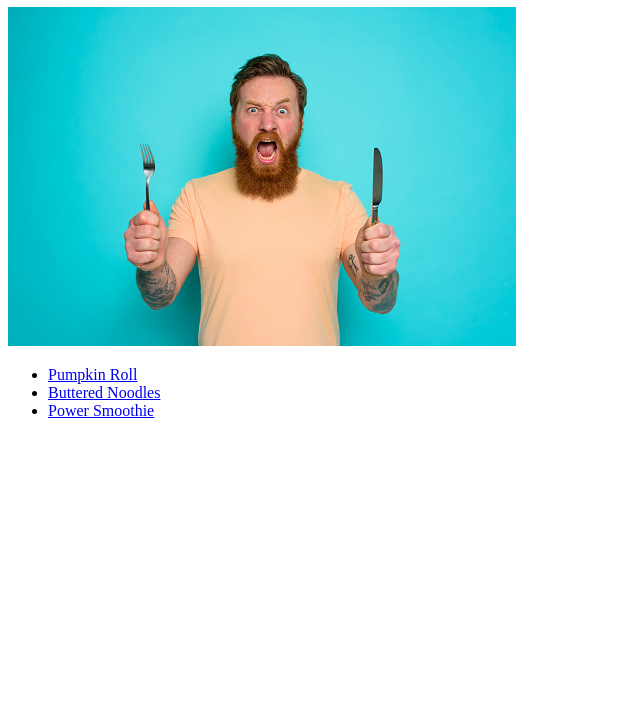
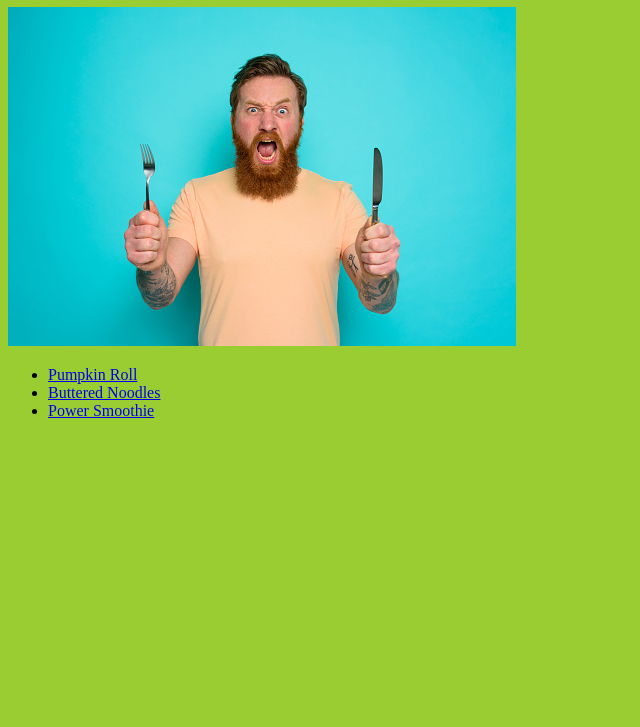
Before and after one commit to ady701/odin-recipes, a plain HTML site: page index.html in a window 1280 px wide. Shown: the part 73-800 px from the top of the page, without its empty margins (0-640 px from the left). Drawn offline with Linux system fonts and the light colour scheme.

Commit message:
Add styles.css

```diff
--- a/index.html
+++ b/index.html
@@ -5,6 +5,7 @@
     <meta http-equiv="X-UA-Compatible" content="IE=edge">
     <meta name="viewport" content="width=device-width, initial-scale=1.0">
     <title>Odin Recipes</title>
+    <link rel="stylesheet" href = "styles.css">
 </head>
 <body>
     <h1>Odin Recipes</h1>
--- /dev/null
+++ b/styles.css
@@ -0,0 +1,3 @@
+body{
+    background-color: yellowgreen;
+}
```
